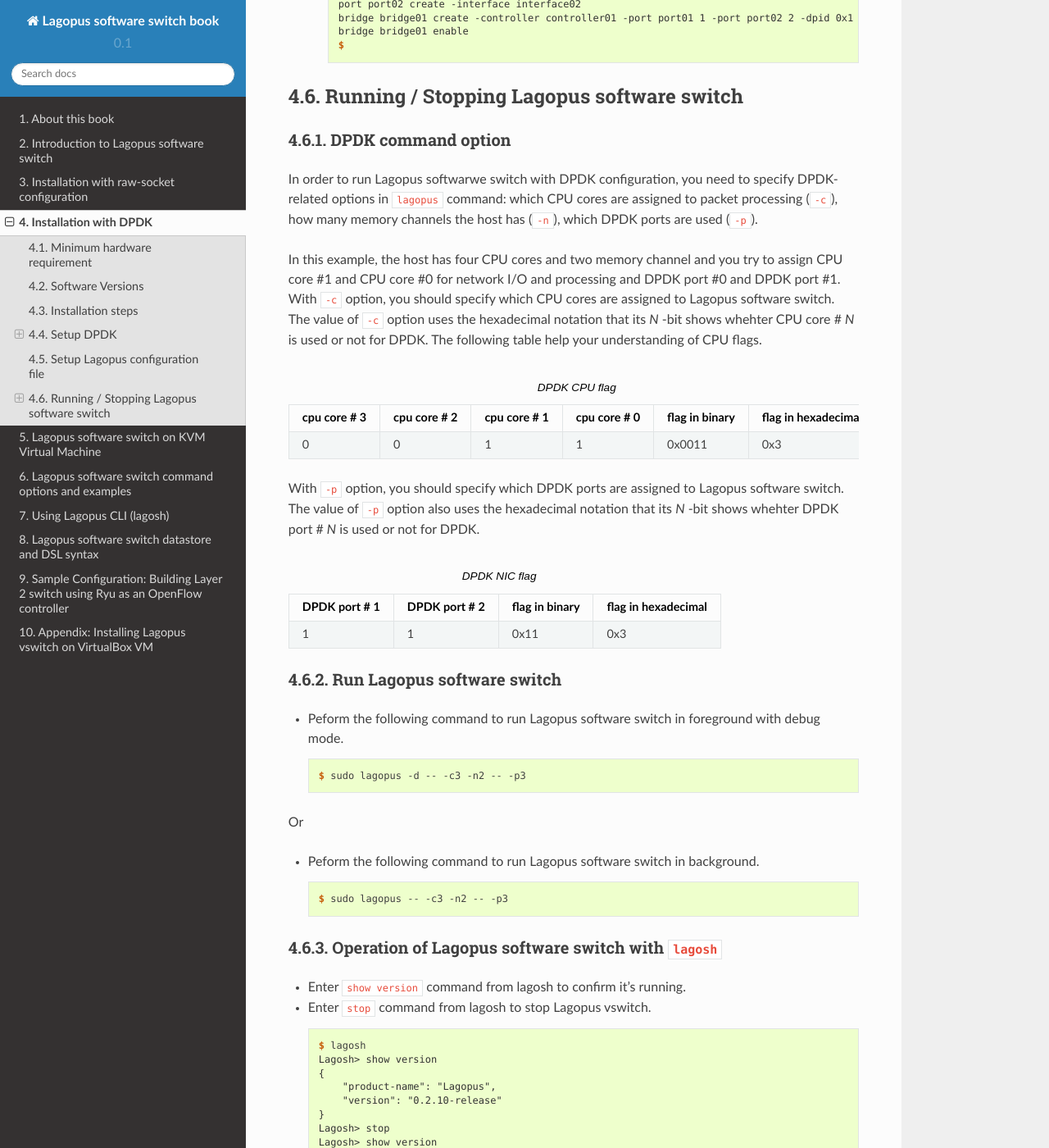
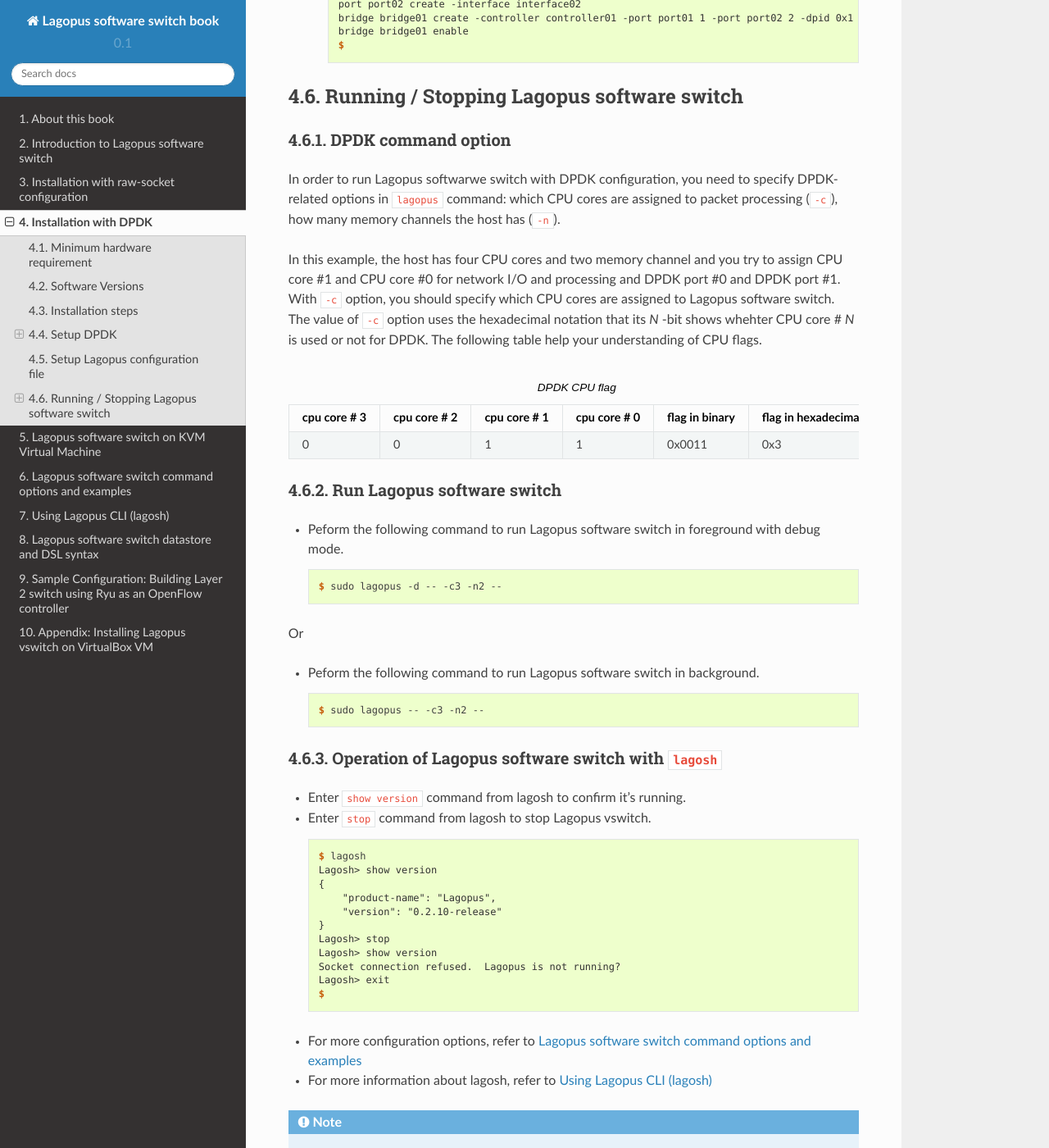
Before and after one commit to lagopus/lagopus-book, a Sphinx documentation site: the page built from en/source/installation-dpdk.rst, in a window 1280 px wide and 1400 px high, scrolled down 6561 px. Shown: the whole window at 82% size. Built offline with Sphinx 7.4.7 and the Read the Docs theme 2.0.0, drawn with Linux system fonts in a browser that asks for light colours.

Commit message:
Modified portmask as optional

```diff
--- a/en/source/installation-dpdk.rst
+++ b/en/source/installation-dpdk.rst
@@ -346,7 +346,7 @@
 DPDK command option
 ^^^^^^^^^^^^^^^^^^^^^^^^
 
-In order to run Lagopus softwarwe switch with DPDK configuration, you need to specify DPDK-related options in ``lagopus`` command: which CPU cores are assigned to packet processing (``-c``), how many memory channels the host has (``-n``), which DPDK ports are used (``-p``).
+In order to run Lagopus softwarwe switch with DPDK configuration, you need to specify DPDK-related options in ``lagopus`` command: which CPU cores are assigned to packet processing (``-c``), how many memory channels the host has (``-n``).
 
 In this example, the host has four CPU cores and two memory channel and you try to assign CPU core #1 and CPU core #0 for network I/O and processing and DPDK port #0 and DPDK port #1.
 With ``-c`` option, you should specify which CPU cores are assigned to Lagopus software switch. The value of ``-c`` option uses the hexadecimal notation that its *N* -bit shows whehter CPU core # *N* is used or not for DPDK. The following table help your understanding of CPU flags.
@@ -368,21 +368,6 @@
      - 0x3
 
 
-With ``-p`` option, you should specify which DPDK ports are assigned to Lagopus software switch. The value of ``-p`` option also uses the hexadecimal notation that its *N* -bit shows whehter DPDK port # *N* is used or not for DPDK.
-
-.. list-table:: DPDK NIC flag
-   :header-rows: 1
-
-   * - DPDK port # 1
-     - DPDK port # 2
-     - flag in binary
-     - flag in hexadecimal
-   * - 1
-     - 1
-     - 0x11
-     - 0x3
-
-
 
 Run Lagopus software switch
 ^^^^^^^^^^^^^^^^^^^^^^^^^^^^^^^^
@@ -391,7 +376,7 @@
 
   .. code-block:: console
 
-     $ sudo lagopus -d -- -c3 -n2 -- -p3
+     $ sudo lagopus -d -- -c3 -n2 --
 
 Or
 
@@ -399,7 +384,7 @@
 
   .. code-block:: console
 
-     $ sudo lagopus -- -c3 -n2 -- -p3
+     $ sudo lagopus -- -c3 -n2 --
 
 
 Operation of Lagopus software switch with ``lagosh``
```
Also changed, not shown: en/source/cmd-options.rst (+7 -2 lines).
